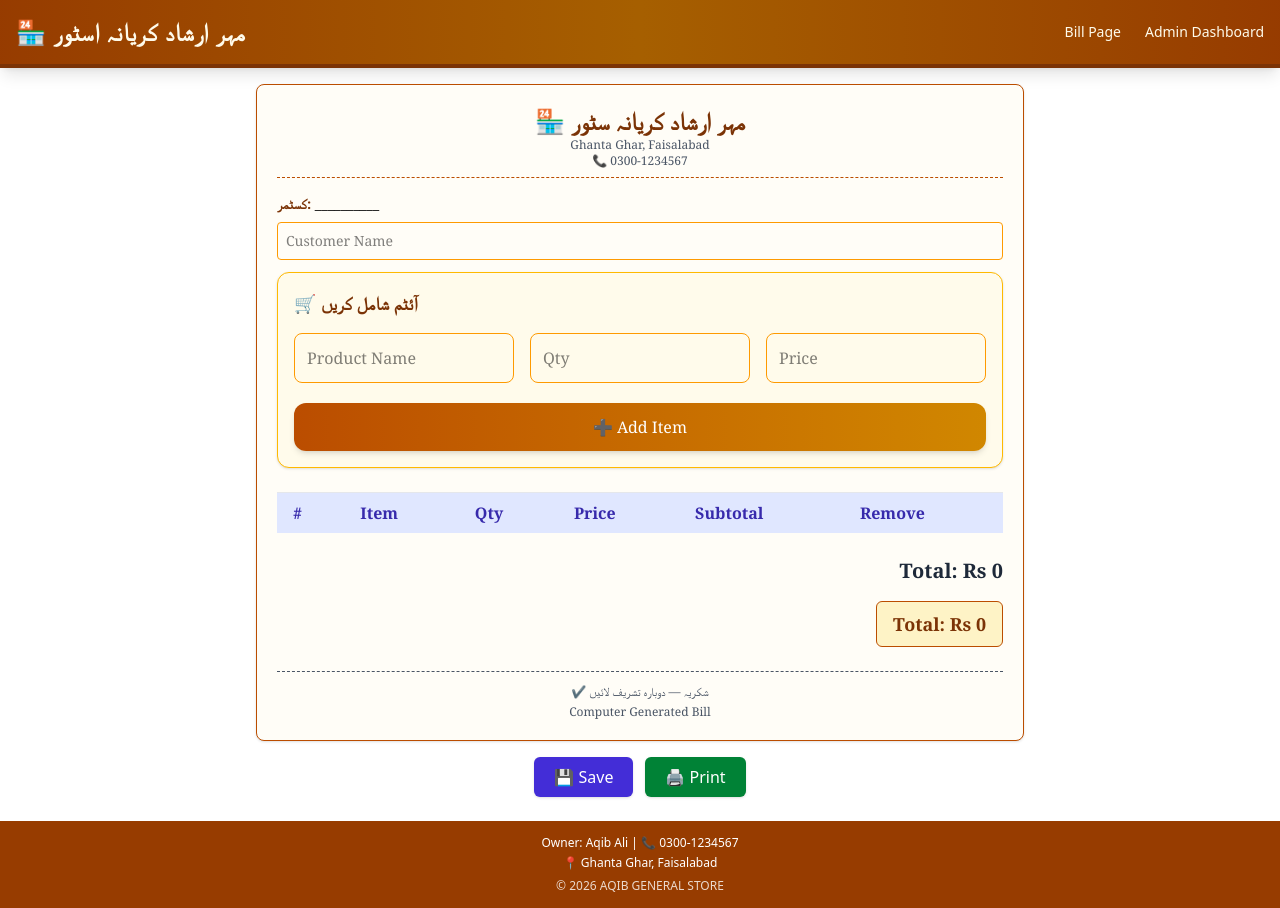
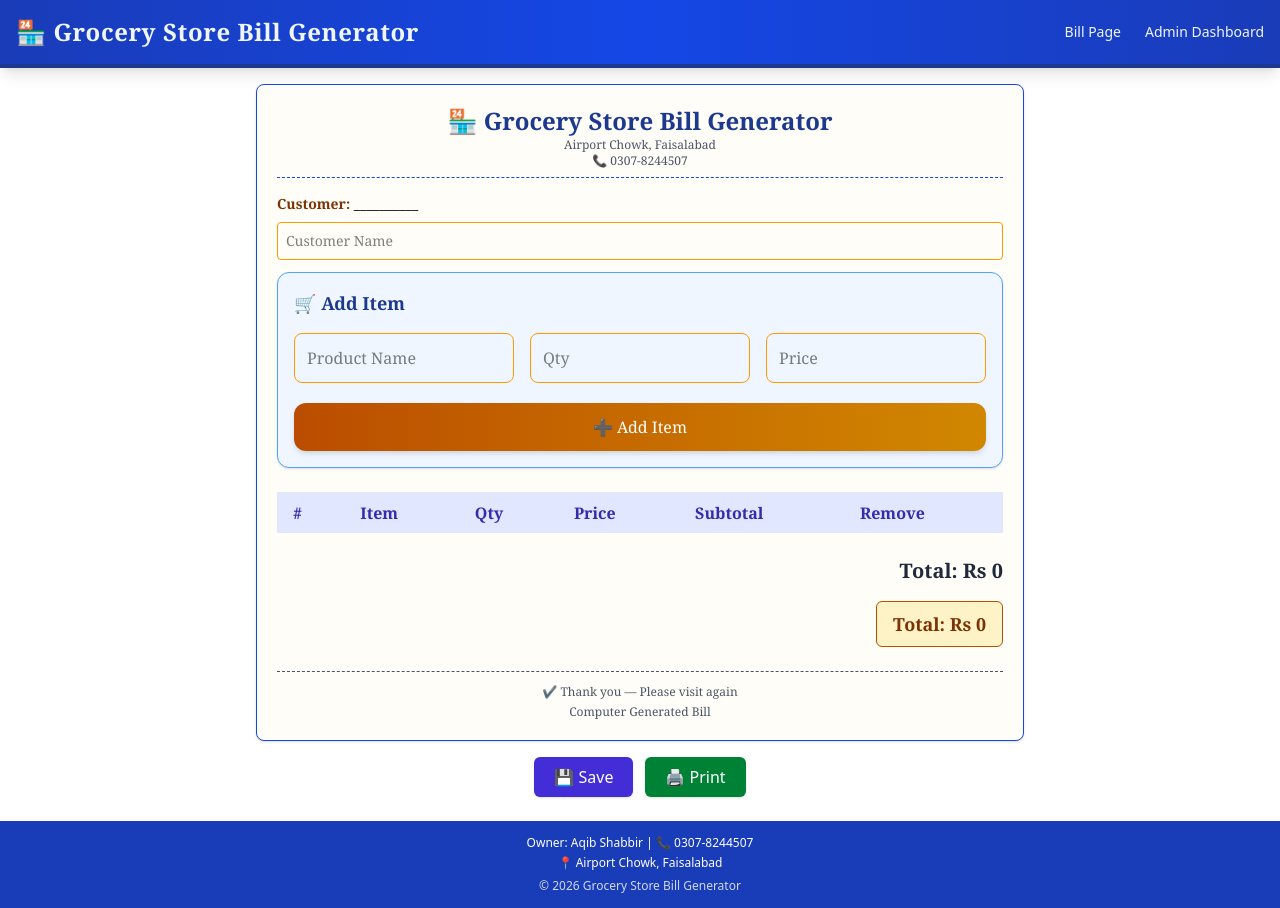
Before and after one commit to aqibali541k/Bill-Calculator, a React (Vite) app: page / in a window 1280 px wide. Built offline with nearby package versions, Linux system fonts and the light colour scheme.

Commit message:
change title

```diff
--- a/src/components/BillForm.jsx
+++ b/src/components/BillForm.jsx
@@ -2,9 +2,9 @@ import React from "react";
 
 const BillForm = ({ form, setForm, addItem }) => {
   return (
-    <div className="mb-6 p-4 bg-amber-50 border border-amber-400 rounded-xl shadow-sm">
-      <h3 className="text-lg font-bold text-amber-900 mb-4 font-serif">
-        🛒 آئٹم شامل کریں
+    <div className="mb-6 p-4 bg-blue-50 border border-blue-400 rounded-xl shadow-sm">
+      <h3 className="text-lg font-bold text-blue-900 mb-4 font-serif">
+        🛒 Add Item
       </h3>
 
       <div className="grid grid-cols-1 md:grid-cols-3 gap-4">
--- a/src/components/Footer.jsx
+++ b/src/components/Footer.jsx
@@ -2,14 +2,15 @@ import React from "react";
 
 const Footer = () => {
   return (
-    <footer className="bg-amber-800 text-white text-xs py-3 mt-6 no-print">
+    <footer className="bg-blue-800 text-white text-xs py-3 mt-6 no-print">
       <div className="max-w-xl mx-auto text-center leading-relaxed">
         <p className="font-medium">
-          Owner: <span className="font-normal">Aqib Ali</span> | 📞 0300-1234567
+          Owner: <span className="font-normal">Aqib Shabbir</span> | 📞
+          0307-8244507
         </p>
-        <p>📍 Ghanta Ghar, Faisalabad</p>
+        <p>📍 Airport Chowk, Faisalabad</p>
         <p className="opacity-80 mt-1">
-          © {new Date().getFullYear()} AQIB GENERAL STORE
+          © {new Date().getFullYear()} Grocery Store Bill Generator
         </p>
       </div>
     </footer>
--- a/src/components/Navbar.jsx
+++ b/src/components/Navbar.jsx
@@ -3,29 +3,25 @@ import { Link } from "react-router-dom";
 
 const Navbar = () => {
   const [open, setOpen] = useState(false);
-  const [loading, setLoading] = useState(false);
   return (
-    <nav className="bg-gradient-to-r from-amber-800 via-yellow-700 to-amber-800 text-amber-50 shadow-lg border-b-4 border-amber-900">
+    <nav className="bg-gradient-to-r from-blue-800 via-blue-700 to-blue-800 text-blue-50 shadow-lg border-b-4 border-blue-900">
       <div className="max-w-7xl mx-auto px-4 py-4 flex justify-between items-center">
         {/* Logo */}
         <Link
           to="/"
           className="text-xl md:text-2xl font-extrabold tracking-wide font-serif"
         >
-          🏪 مہر ارشاد کریانہ اسٹور
+          🏪 Grocery Store Bill Generator
         </Link>
 
         {/* Desktop Menu */}
         <div className="hidden md:flex space-x-6 text-sm font-medium">
-          <Link
-            to="/"
-            className="hover:text-yellow-300 transition duration-300"
-          >
+          <Link to="/" className="hover:text-blue-300 transition duration-300">
             Bill Page
           </Link>
           <Link
             to="/dashboard"
-            className="hover:text-yellow-300 transition duration-300"
+            className="hover:text-blue-300 transition duration-300"
           >
             Admin Dashboard
           </Link>
@@ -39,17 +35,17 @@ const Navbar = () => {
 
       {/* Mobile Menu */}
       {open && (
-        <div className="md:hidden bg-amber-900/95 px-6 py-4 space-y-3 text-center font-medium">
+        <div className="md:hidden bg-blue-900/95 px-6 py-4 space-y-3 text-center font-medium">
           <Link
             to="/"
-            className="block hover:text-yellow-300"
+            className="block hover:text-blue-300"
             onClick={() => setOpen(false)}
           >
             Bill Page
           </Link>
           <Link
             to="/dashboard"
-            className="block hover:text-yellow-300"
+            className="block hover:text-blue-300"
             onClick={() => setOpen(false)}
           >
             Admin Dashboard
--- a/src/pages/AdminDashboard.jsx
+++ b/src/pages/AdminDashboard.jsx
@@ -10,6 +10,7 @@ import {
   updateDoc,
 } from "firebase/firestore";
 import { message, Spin } from "antd";
+import { FaTrash } from "react-icons/fa";
 
 const AdminDashboard = () => {
   const [bills, setBills] = useState([]);
@@ -115,7 +116,7 @@ const AdminDashboard = () => {
                     <td className="p-2 text-green-700 font-semibold">
                       Rs {bill.total}
                     </td>
-                    <td className="p-2 text-gray-600 text-xs">
+                    <td className="p-2 text-blue-600 text-xs">
                       {bill.createdAt?.toDate().toLocaleDateString()}
                     </td>
                     <td className="p-2 flex gap-2 justify-center">
@@ -132,7 +133,7 @@ const AdminDashboard = () => {
                         onClick={() => deleteBill(bill.id)}
                         className="px-2 py-1 bg-red-600 text-white rounded text-xs"
                       >
-                        Del
+                        <FaTrash />
                       </button>
                     </td>
                   </tr>
--- a/src/pages/BillPage.jsx
+++ b/src/pages/BillPage.jsx
@@ -63,21 +63,21 @@ const BillPage = () => {
       {/* Printable Receipt */}
       <div
         ref={componentRef}
-        className="max-w-3xl mx-auto mt-4 p-5 bg-[#fffdf7] border border-amber-700 rounded-lg shadow font-serif"
+        className="max-w-3xl mx-auto mt-4 p-5 bg-[#fffdf7] border border-blue-700 rounded-lg shadow font-serif"
       >
         {/* Header */}
-        <div className="text-center mb-4 border-b border-dashed border-amber-700 pb-2">
-          <h1 className="text-2xl font-extrabold text-amber-900">
-            🏪 مہر ارشاد کریانہ سٹور
+        <div className="text-center mb-4 border-b border-dashed border-blue-700 pb-2">
+          <h1 className="text-2xl font-extrabold text-blue-900">
+            🏪 Grocery Store Bill Generator
           </h1>
-          <p className="text-xs text-gray-600">Ghanta Ghar, Faisalabad</p>
-          <p className="text-xs text-gray-600">📞 0300-1234567</p>
+          <p className="text-xs text-gray-600">Airport Chowk, Faisalabad</p>
+          <p className="text-xs text-gray-600">📞 0307-8244507</p>
         </div>
 
         {/* Customer */}
         <div className="mb-3">
           <p className="text-sm font-bold text-amber-900">
-            کسٹمر:{" "}
+            Customer:{" "}
             <span className="font-normal text-black">
               {customer || "__________"}
             </span>
@@ -109,7 +109,7 @@ const BillPage = () => {
 
         {/* Footer */}
         <div className="mt-6 text-center text-xs text-gray-600 border-t border-dashed pt-3">
-          <p>✔️ شکریہ — دوبارہ تشریف لائیں</p>
+          <p>✔️ Thank you — Please visit again</p>
           <p className="mt-1">Computer Generated Bill</p>
         </div>
       </div>
```
